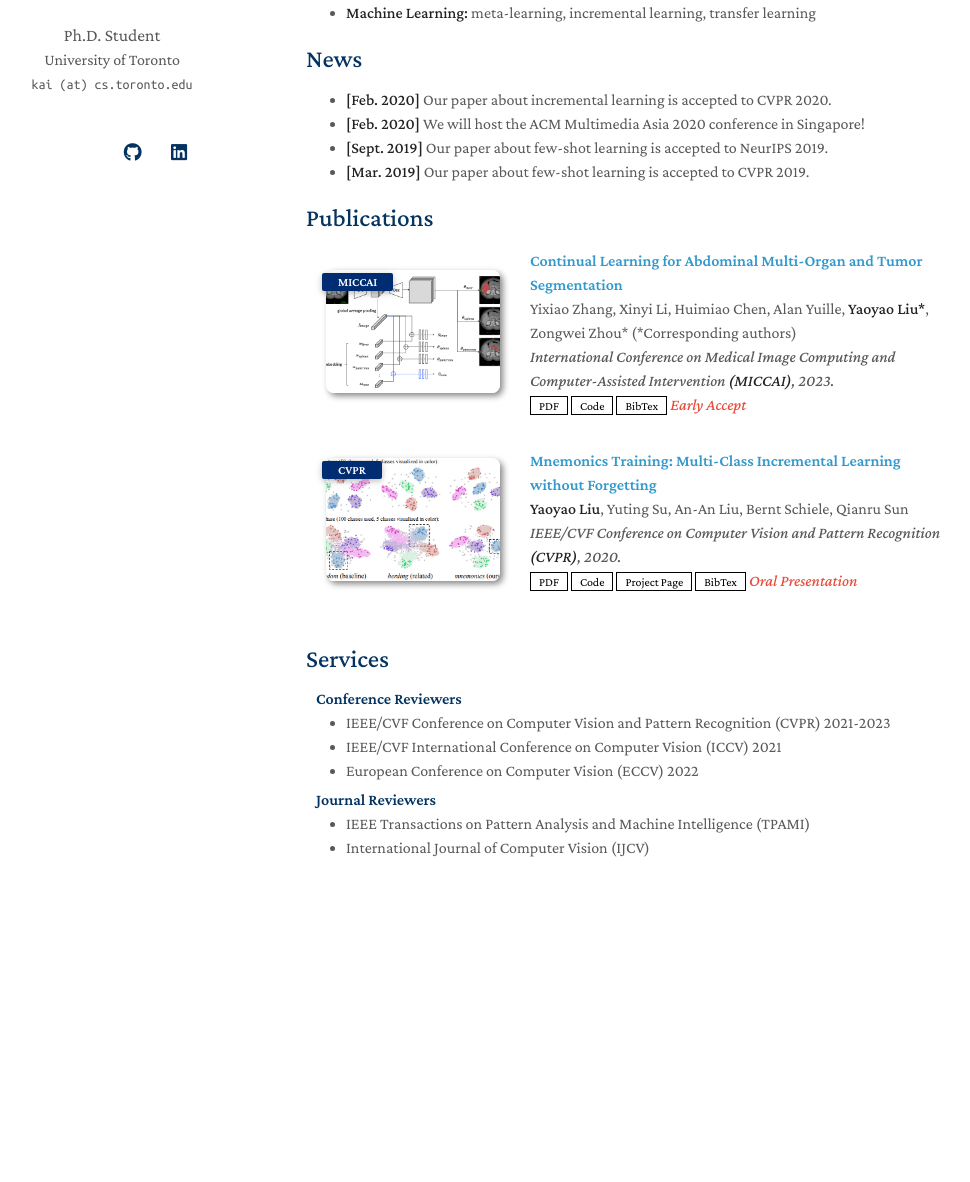
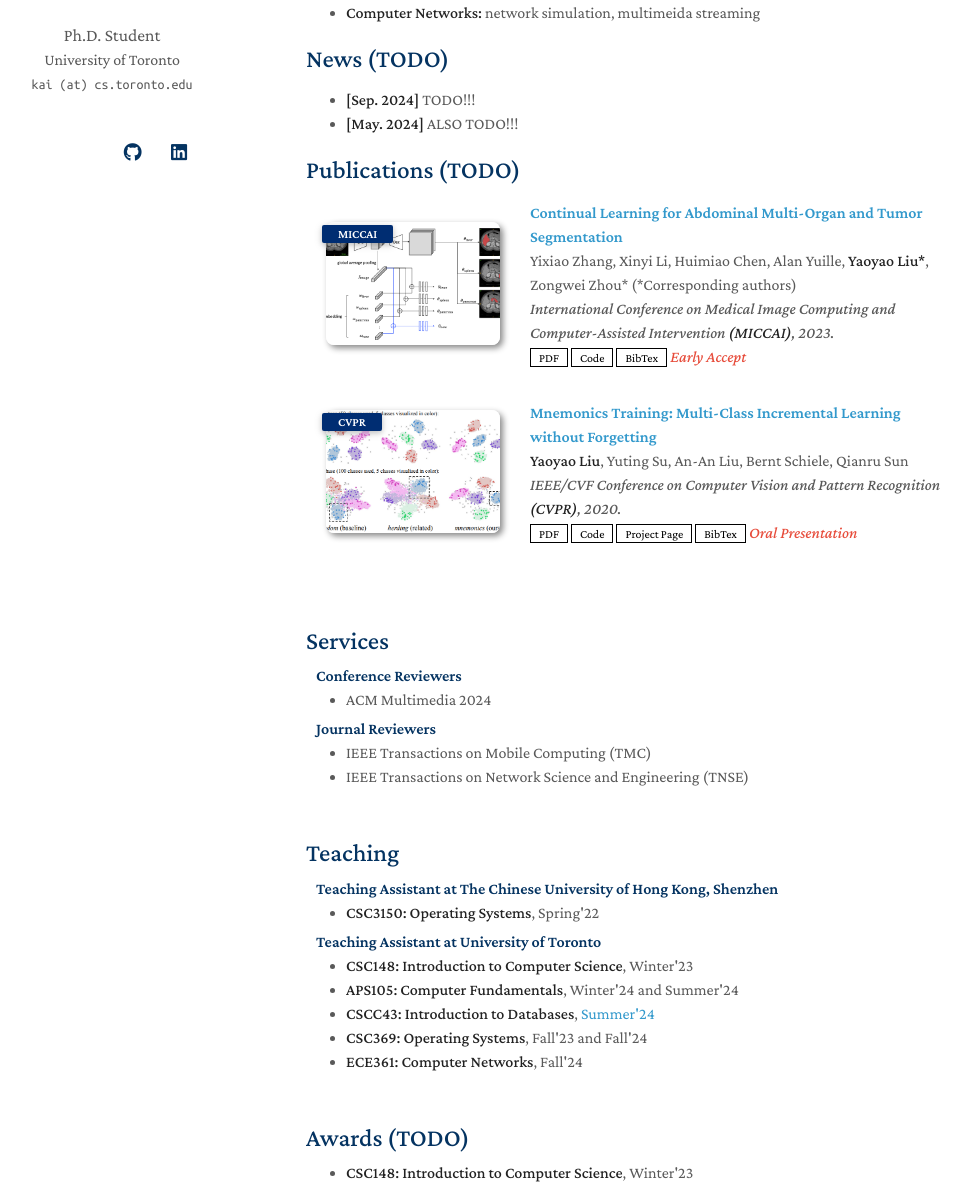
Before and after one commit to kai6808/kai6808.github.io, a Jekyll site: the page built from index.md, in a window 1280 px wide and 1400 px high. Shown: the part 218-1400 px from the top of the window, without its empty margins (164-1134 px from the left). Built offline with Jekyll 4.4.1, drawn with Linux system fonts in a browser that asks for light colours; a style sheet for code colours, icons or effects is not loaded; our own code applies the rules of GitHub Pages for plain Markdown files; some of the changed text lies outside the part shown.

Commit message:
Updated the personal website, not done yet.

```diff
--- a/_config.yml
+++ b/_config.yml
@@ -2,6 +2,8 @@
 title: Kai Shen
 position: Ph.D. Student
 affiliation: University of Toronto
+affiliation_link: https://www.utoronto.ca/
+affiliation_logo:
 email: kai (at) cs.toronto.edu
 
 # Search Engine Optimization (SEO)
@@ -26,7 +28,7 @@ favicon_dark: ./assets/img/favicon-dark.png
 
 # Footnote
 # You may use the option to disable the footnote, "Powered by Jekyll and Minimal Light theme."
-enable_footnote: false
+enable_footnote: true
 
 # Auto Dark Mode
 # You may use the option to disable the automatic dark theme
--- /dev/null
+++ b/_includes/awards.md
@@ -0,0 +1,7 @@
+<h1 id="awards"></h1>
+
+<h2 style="margin: 50px 0px 10px;">Awards (TODO)</h2>
+
+<ul style="margin:0 0 5px;">
+  <li><strong>CSC148: Introduction to Computer Science</strong>, Winter'23</li>
+</ul>
--- /dev/null
+++ b/_includes/contact.md
@@ -0,0 +1,11 @@
+<h1 id="contact"></h1>
+
+<h2 style="margin: 50px 0px 10px;">Contact</h2>
+
+<p style="padding-left: 10px;">
+<strong>Address:</strong> <a href="https://www.google.com/maps/place/Bahen+Centre+for+Information+Technology/@43.6598045,-79.397298,15z/data=!4m6!3m5!1s0x882b34c75165c957:0x6459384147b4b67b!8m2!3d43.6598045!4d-79.397298!16zL20vMDd0Yzh3?entry=ttu&g_ep=EgoyMDI0MDgyOC4wIKXMDSoASAFQAw%3D%3D">40 St George St, Toronto, ON M5S 2E4</a>
+<br />
+<strong>Office Location:</strong> Bahen Centre for Information Technology 5214
+<br />
+<strong>Email:</strong> <email> kai (at) cs.toronto.edu</email>
+</p>
--- a/_includes/publications.md
+++ b/_includes/publications.md
@@ -1,4 +1,4 @@
-<h2 id="publications" style="margin: 2px 0px -15px;">Publications</h2>
+<h2 id="publications" style="margin: 2px 0px -15px;">Publications (TODO)</h2>
 
 <div class="publications">
 <ol class="bibliography">
--- a/_includes/services.md
+++ b/_includes/services.md
@@ -1,16 +1,16 @@
-## Services
+<h1 id="services"></h1>
+
+<h2 style="margin: 50px 0px 10px;">Services</h2>
 
 <h4 style="margin:0 10px 0;">Conference Reviewers</h4>
 
 <ul style="margin:0 0 5px;">
-  <li><a href="http://cvpr2023.thecvf.com/"><autocolor>IEEE/CVF Conference on Computer Vision and Pattern Recognition (CVPR) 2021-2023</autocolor></a></li>
-  <li><a href="http://iccv2021.thecvf.com/"><autocolor>IEEE/CVF International Conference on Computer Vision (ICCV) 2021</autocolor></a></li>
-  <li><a href="https://eccv2022.ecva.net/"><autocolor>European Conference on Computer Vision (ECCV) 2022</autocolor></a></li>
+  <li><a href="https://2024.acmmm.org/"><autocolor>ACM Multimedia 2024</autocolor></a></li>
 </ul>
 
 <h4 style="margin:0 10px 0;">Journal Reviewers</h4>
 
-<ul style="margin:0 0 20px;">
-  <li><a href="https://www.computer.org/csdl/journal/tp"><autocolor>IEEE Transactions on Pattern Analysis and Machine Intelligence (TPAMI)</autocolor></a></li>
-  <li><a href="https://www.springer.com/journal/11263"><autocolor>International Journal of Computer Vision (IJCV)</autocolor></a></li>
+<ul style="margin:0 0 5px;">
+  <li><a href="https://www.computer.org/csdl/journal/tm"><autocolor>IEEE Transactions on Mobile Computing (TMC)</autocolor></a></li>
+  <li><a href="https://www.comsoc.org/publications/journals/ieee-tnse"><autocolor>IEEE Transactions on Network Science and Engineering (TNSE)</autocolor></a></li>
 </ul>
--- /dev/null
+++ b/_includes/teaching.md
@@ -0,0 +1,19 @@
+<h1 id="teaching"></h1>
+
+<h2 style="margin: 50px 0px 10px;">Teaching</h2>
+
+<h4 style="margin:0 10px 0;">Teaching Assistant at The Chinese University of Hong Kong, Shenzhen</h4>
+
+<ul style="margin:0 0 5px;">
+  <li><strong>CSC3150: Operating Systems</strong>, Spring'22</li>
+</ul>
+
+<h4 style="margin:0 10px 0;">Teaching Assistant at University of Toronto</h4>
+
+<ul style="margin:0 0 5px;">
+  <li><strong>CSC148: Introduction to Computer Science</strong>, Winter'23</li>
+  <li><strong>APS105: Computer Fundamentals</strong>, Winter'24 and Summer'24</li>
+  <li><strong>CSCC43: Introduction to Databases</strong>, <a href="https://fardatalab.org/courses/cscc43-summer2024.html">Summer'24</a></li>
+  <li><strong>CSC369: Operating Systems</strong>, Fall'23 and Fall'24</li>
+  <li><strong>ECE361: Computer Networks</strong>, Fall'24</li>
+</ul>
--- a/_layouts/homepage.html
+++ b/_layouts/homepage.html
@@ -100,7 +100,8 @@
       <br>
 
       {% if site.enable_footnote %}
-      <p><small>Powered by Jekyll and <a href="https://github.com/yaoyao-liu/minimal-light" target="_blank" rel="noopener">Minimal Light</a> theme.</small></p>
+      <p><small><a href="https://github.com/yaoyao-liu/minimal-light"
+      target="_blank" rel="noopener">Webpage credits</a></small></p>
       {% endif %}
 
       </section>
--- a/index.md
+++ b/index.md
@@ -8,16 +8,20 @@ I am a Ph.D. student at ...
 
 ## Research Interests
 
-- **Computer Vision:** image recognition, image generation, video captioning
-- **Machine Learning:** meta-learning, incremental learning, transfer learning
+- **Operating Systems:** memory management, cloud computing
+- **Computer Networks:** network simulation, multimeida streaming
 
-## News
+## News (TODO)
 
-- **[Feb. 2020]** Our paper about incremental learning is accepted to CVPR 2020.
-- **[Feb. 2020]** We will host the ACM Multimedia Asia 2020 conference in Singapore!
-- **[Sept. 2019]** Our paper about few-shot learning is accepted to NeurIPS 2019.
-- **[Mar. 2019]** Our paper about few-shot learning is accepted to CVPR 2019.
+- **[Sep. 2024]** TODO!!!
+- **[May. 2024]** ALSO TODO!!!
 
 {% include_relative _includes/publications.md %}
 
 {% include_relative _includes/services.md %}
+
+{% include_relative _includes/teaching.md %}
+
+{% include_relative _includes/awards.md %}
+
+{% include_relative _includes/contact.md %}
```
